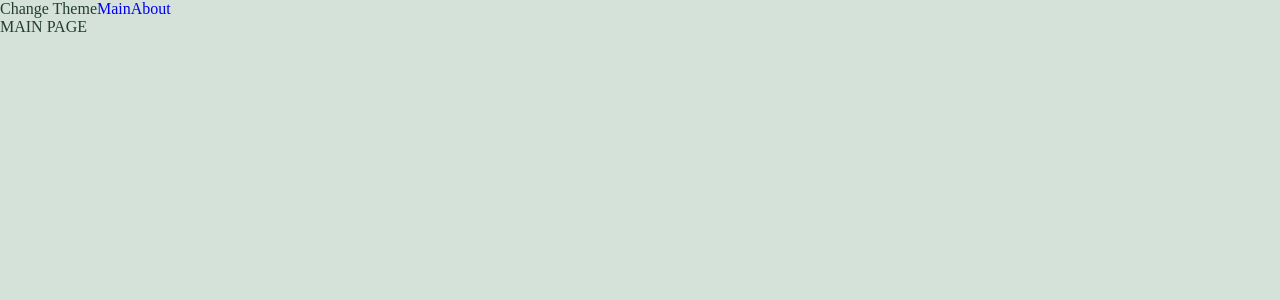
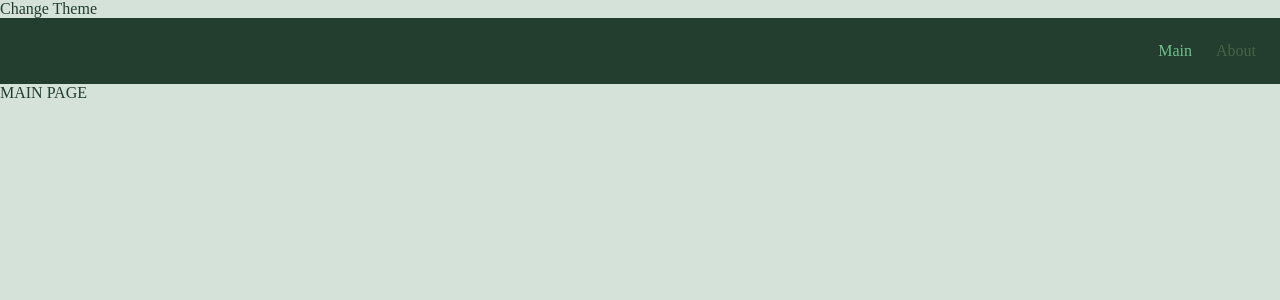
Before and after one commit to NadyaR9/blog_project, a React app: page / in a window 1280 px wide. Shown: the top 300 px of the page. Built offline with nearby package versions, Linux system fonts and the light colour scheme.

Commit message:
add navbar component

```diff
--- a/src/app/App.tsx
+++ b/src/app/App.tsx
@@ -5,14 +5,14 @@ import './styles/index.scss';
 import { useTheme } from './providers/ThemeProvider';
 import { classNames } from 'shared/config/lib/classNames';
 import { AppRouter } from './providers/router';
+import { Navbar } from 'widgets/Navbar';
 
 export const App = () => {
   const { theme, toggleTheme } = useTheme();
   return (
     <div className={classNames('app', {hidden: true, show: false}, [theme])}>
       <button onClick={toggleTheme}>Change Theme</button>
-      <Link to={'/'}>Main</Link>
-      <Link to={'/about'}>About</Link>
+      <Navbar />
       <Suspense fallback={<div>Loading...</div>}>
         <AppRouter />
       </Suspense>
--- a/src/app/styles/theme/dark.scss
+++ b/src/app/styles/theme/dark.scss
@@ -1,5 +1,7 @@
 .app.dark {
   --primary-color: rgb(213, 226, 218);
+  --primary-inverted-color: rgb(53, 75, 61);
+  --secondary-inverted-color: rgb(141, 192, 141);
   --secondary-color: rgb(141, 192, 141);
   --bg-color: rgb(35, 61, 46);
 }
--- a/src/app/styles/theme/normal.scss
+++ b/src/app/styles/theme/normal.scss
@@ -1,5 +1,7 @@
 .app.normal {
   --primary-color: rgb(35, 61, 46);
+  --primary-inverted-color: rgb(113, 190, 145);
+  --secondary-inverted-color: rgb(71, 99, 71);
   --secondary-color: rgb(71, 99, 71);
   --bg-color:  rgb(213, 226, 218);
 }
--- a/src/app/styles/variables/global.scss
+++ b/src/app/styles/variables/global.scss
@@ -8,4 +8,8 @@
   --font-size-l: 24px;
   --font-height-l: 32px;
   --font-m: var(--font-size-l) / var(--font-height-l) var(--font-family-main)
+
+  /* sizes */
+  --navbar-height: 50px;
+  --default-padding: 24px;
 }
--- a/src/shared/config/lib/classNames.tsx
+++ b/src/shared/config/lib/classNames.tsx
@@ -1,7 +1,7 @@
 
 type Mods = Record<string, boolean | string>;
 
-export const classNames = (general: string, mods: Mods, additional: string[]) => {
+export const classNames = (general: string, mods: Mods = {}, additional: string[] = []) => {
   return [
     general,
     ...additional,
--- /dev/null
+++ b/src/shared/ui/AppLink/AppLink.module.scss
@@ -0,0 +1,7 @@
+.primary {
+  color: var(--primary-inverted-color);
+}
+
+.secondary {
+  color: var(--secondary-inverted-color);
+}
--- /dev/null
+++ b/src/shared/ui/AppLink/AppLink.tsx
@@ -0,0 +1,28 @@
+import { Link, LinkProps } from "react-router-dom";
+import { classNames } from "shared/config/lib/classNames";
+import cls from "./AppLink.module.scss";
+
+export enum AppLinkTheme {
+  PRIMARY = 'primary',
+  SECONDARY = 'secondary',
+}
+
+interface AppLinkProps extends LinkProps {
+  theme?: AppLinkTheme,
+}
+
+export const AppLink = (props: AppLinkProps) => {
+  const {
+    children,
+    to,
+    className,
+    theme = AppLinkTheme.PRIMARY,
+    ...otherProps
+  } = props;
+
+  return (
+    <Link {...otherProps} to={to} className={classNames(cls.AppLink, {}, [className, cls[theme]])}>
+      {children}
+    </Link>
+  )
+};
--- /dev/null
+++ b/src/shared/ui/index.tsx
@@ -0,0 +1,3 @@
+import { AppLink } from "./AppLink/AppLink";
+
+export { AppLink };
--- /dev/null
+++ b/src/widgets/Navbar/index.tsx
@@ -0,0 +1,3 @@
+import { Navbar } from "./ui/Navbar";
+
+export {Navbar};
--- /dev/null
+++ b/src/widgets/Navbar/ui/Navbar.module.scss
@@ -0,0 +1,10 @@
+.Navbar {
+  width: 100%;
+  height: var(--navbar-height);
+  background: var(--primary-color);
+  padding: var(--default-padding);
+  display: flex;
+  justify-content: flex-end;
+  align-items: center;
+  column-gap: var(--default-padding);
+}
--- /dev/null
+++ b/src/widgets/Navbar/ui/Navbar.tsx
@@ -0,0 +1,18 @@
+import { classNames } from "shared/config/lib/classNames";
+import { AppLink } from "shared/ui";
+import { AppLinkTheme } from "shared/ui/AppLink/AppLink";
+import cls from "./Navbar.module.scss";
+
+interface NavbarProps {
+  className?: string,
+};
+
+export const Navbar = ({ className }: NavbarProps) => {
+
+  return (
+    <div className={classNames(cls.Navbar, {}, [className])}>
+      <AppLink to={'/'} theme={AppLinkTheme.PRIMARY}>Main</AppLink>
+      <AppLink to={'/about'} theme={AppLinkTheme.SECONDARY}>About</AppLink>
+    </div>
+  )
+};
```
